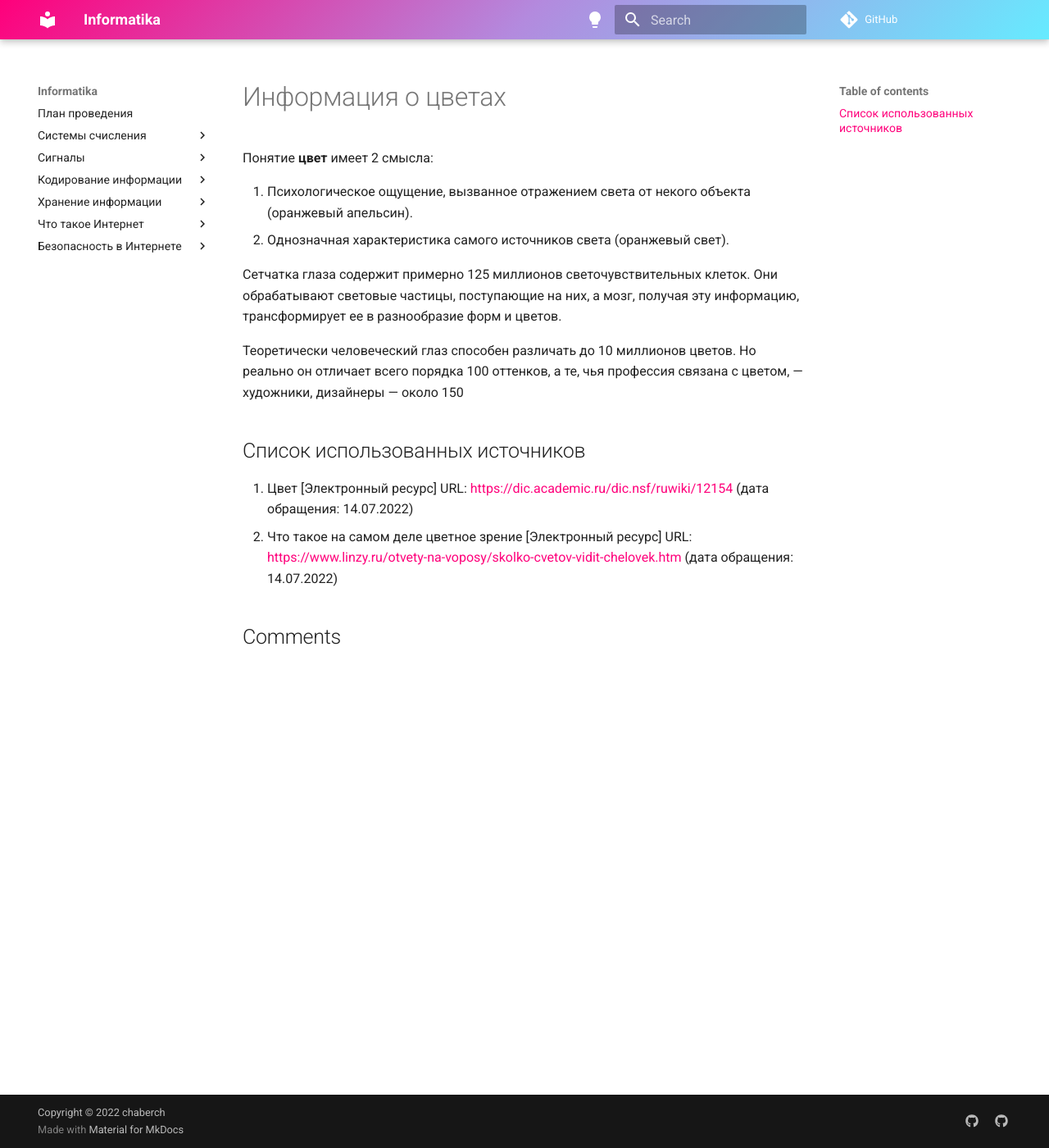
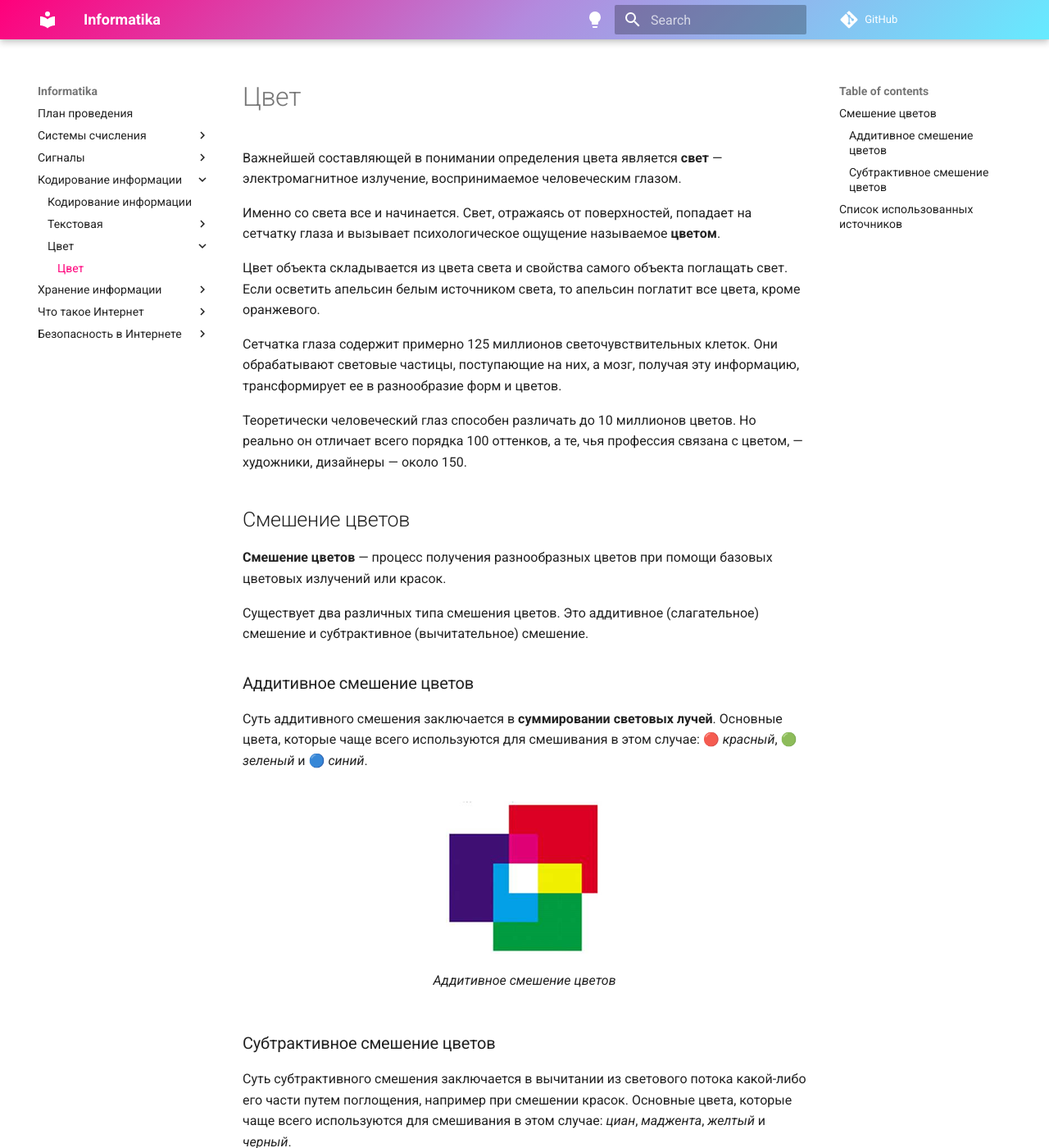
Before and after one commit to chabErch/Informatika, an MkDocs documentation site: the page built from docs/Кодирование информации/Цвет/Цвет.md, in a window 1280 px wide and 1400 px high. Shown: the whole window at 82% size. Built offline with MkDocs 1.6.1 and Material for MkDocs 9.7.7, drawn with Linux system fonts in a browser that asks for light colours; comment, search, counter and statistics services are not loaded; some of the changed text lies outside the part shown.

Commit message:
Добавил статью про цвет

```diff
--- a/docs/Кодирование информации/Цвет/Цвет.md
+++ b/docs/Кодирование информации/Цвет/Цвет.md
@@ -1,13 +1,38 @@
-# Информация о цветах
+# Цвет
 
-Понятие **цвет** имеет 2 смысла:
+Важнейшей составляющей в понимании определения цвета является **свет** — электромагнитное излучение, воспринимаемое человеческим глазом.
 
-1. Психологическое ощущение, вызванное отражением света от некого объекта (оранжевый апельсин).
-2. Однозначная характеристика самого источников света (оранжевый свет).
+Именно со света все и начинается. Свет, отражаясь от поверхностей, попадает на сетчатку глаза и вызывает психологическое ощущение называемое **цветом**.
+
+Цвет объекта складывается из цвета света и свойства самого объекта поглащать свет. Если осветить апельсин белым источником света, то апельсин поглатит все цвета, кроме оранжевого.
 
 Сетчатка глаза содержит примерно 125 миллионов светочувствительных клеток. Они обрабатывают световые частицы, поступающие на них, а мозг, получая эту информацию, трансформирует ее в разнообразие форм и цветов.
 
-Теоретически человеческий глаз способен различать до 10 миллионов цветов. Но реально он отличает всего порядка 100 оттенков, а те, чья профессия связана с цветом, — художники, дизайнеры — около 150
+Теоретически человеческий глаз способен различать до 10 миллионов цветов. Но реально он отличает всего порядка 100 оттенков, а те, чья профессия связана с цветом, — художники, дизайнеры — около 150.
+
+## Смешение цветов
+
+**Смешение цветов** — процесс получения разнообразных цветов при помощи базовых цветовых излучений или красок.
+
+Существует два различных типа смешения цветов. Это аддитивное (слагательное) смешение и субтрактивное (вычитательное) смешение.
+
+### Аддитивное смешение цветов
+
+Суть аддитивного смешения заключается в **суммировании световых лучей**. Основные цвета, которые чаще всего используются для смешивания в этом случае: 🔴 *красный*, 🟢 *зеленый* и 🔵 *синий*.
+
+<figure markdown>
+  ![Аддитивное смешение цветов](Цвет.assets/image-20220715103319580.png)
+  <figcaption>Аддитивное смешение цветов</figcaption>
+</figure>
+
+### Субтрактивное смешение цветов
+
+Суть субтрактивного смешения заключается в вычитании из светового потока какой-либо его части путем поглощения, например при смешении красок.  Основные цвета, которые чаще всего используются для смешивания в этом случае: *циан*, *маджента*, *желтый* и *черный*.
+
+<figure markdown>
+  ![Субтрактивное смешение цветов](Цвет.assets/9cmyk.jpg)
+  <figcaption>Субтрактивное смешение цветов</figcaption>
+</figure>
 
 ## Список использованных источников
 
--- a/mkdocs.yml
+++ b/mkdocs.yml
@@ -38,6 +38,8 @@ nav:
       - Таблица ASCII: 'Кодирование информации/Текстовая/ASCII.md'
       - Кириллическое расширение ASCII: 'Кодирование информации/Текстовая/Кириллическое расширение ASCII.md'
       - Unicode: 'Кодирование информации/Текстовая/Unicode.md'
+    - Цвет:
+      - Цвет: 'Кодирование информации/Цвет/Цвет.md'
   - Хранение информации:
     - Оптические диски: 'Хранение информации/Оптические диски.md'
     - Жесткие диски: 'Хранение информации/Жесткие диски.md'
```
Also changed, not shown: docs/Кодирование информации/Цвет/Цвет.assets/9cmyk.jpg (added), docs/Кодирование информации/Цвет/Цвет.assets/image-20220715103319580.png (added).
